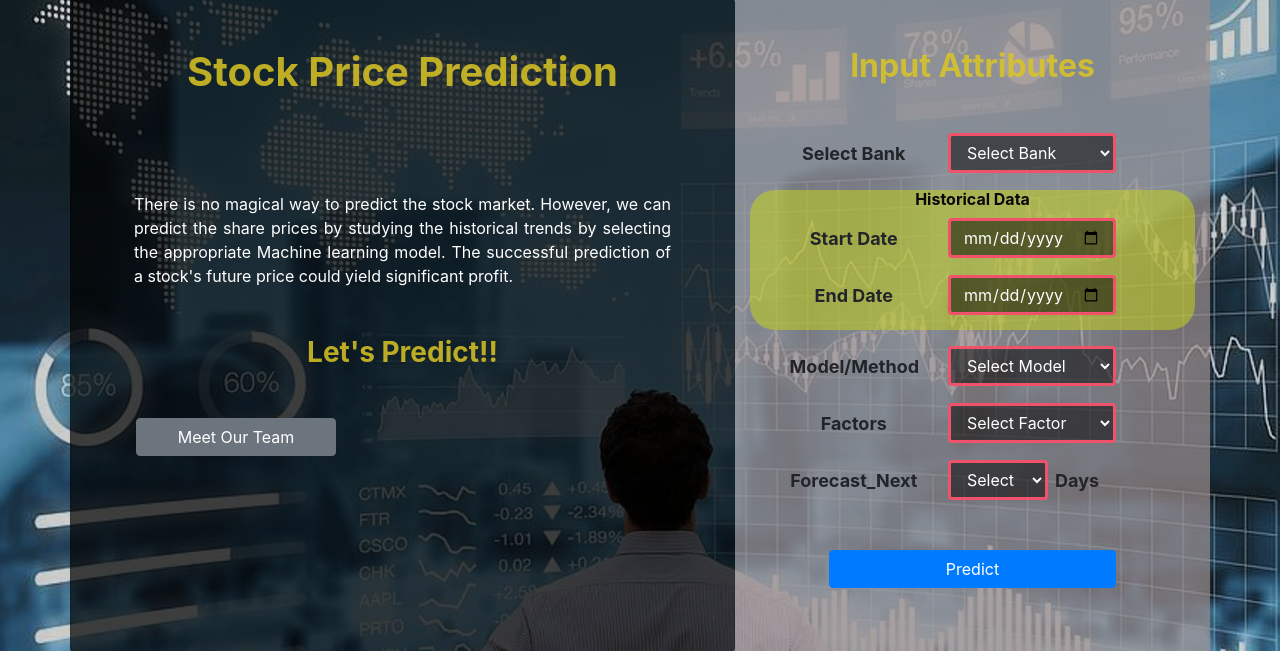
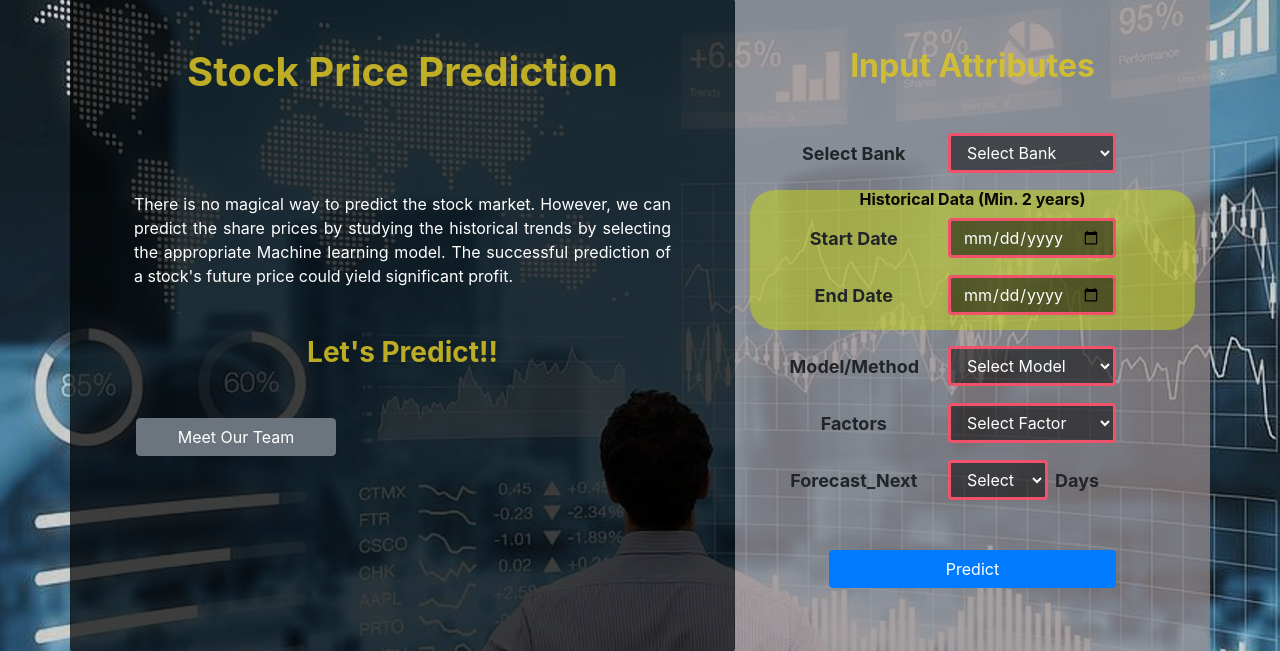
Before and after one commit to codeflirty/IGP, a Flask app: page / in a window 1280 px wide. Shown: the part 49-700 px from the top of the page. Run offline with Flask 2, Linux system fonts and the light colour scheme; some libraries are stand-ins or nearby versions.

Commit message:
Update index.html

```diff
--- a/templates/index.html
+++ b/templates/index.html
@@ -80,7 +80,7 @@
 						<div style="background-color: rgba(201, 218, 19, 0.5);border-width: 10px;border-color: #f0526c; border-radius: 25px; ">
 
 						<div>
-								<h6 style="color:#080808"><strong>Historical Data</strong></h6>
+								<h6 style="color:#080808"><strong>Historical Data (Min. 2 years)</strong></h6>
 						</div>
 
 						<div class="form-group row">
```
